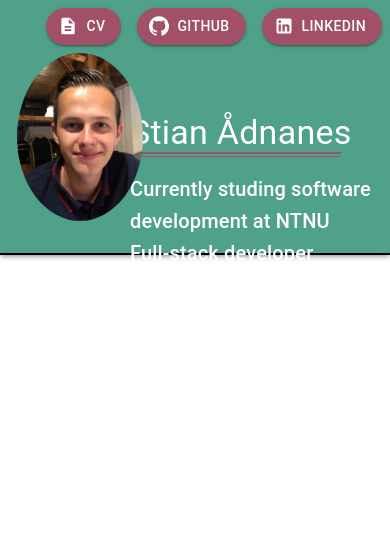
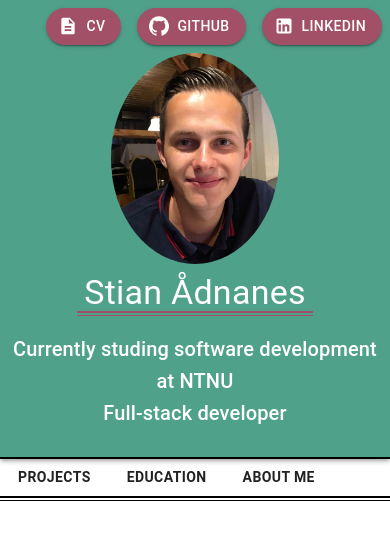
Before and after one commit to stianaad/Portfolio, a React (Create React App) app: page / in a window 390 px wide. Shown: the top 540 px of the page. Built offline with nearby package versions, Linux system fonts and the light colour scheme.

Commit message:
starting on menu

```diff
--- a/src/App.js
+++ b/src/App.js
@@ -1,9 +1,12 @@
 import Header from './views/Header';
+import Menu from './views/Menu'
+
 
 function App() {
   return (
     <div className="App">
       <Header/>
+      <Menu/>
     </div>
   );
 }
--- a/src/components/CustomizedButton.jsx
+++ b/src/components/CustomizedButton.jsx
@@ -14,7 +14,12 @@ const useStyles = makeStyles((theme) => ({
     //maxWidth: "10vh"
     borderRadius: "50px",
     margin: theme.spacing(1),
-    float: "right"
+    [theme.breakpoints.down('xs')]: {
+      float: 'right'
+    },
+    [theme.breakpoints.up('sm')]: {
+      float: "right"
+    }
   },
 }))
 
--- a/src/views/Header.jsx
+++ b/src/views/Header.jsx
@@ -1,4 +1,4 @@
-import React from 'react';
+import React, {useEffect, useState, useCallback} from 'react';
 import { makeStyles } from '@material-ui/core/styles';
 import Paper from '@material-ui/core/Paper';
 import CustomizedButton from '../components/CustomizedButton'
@@ -17,48 +17,90 @@ const useStyles = makeStyles((theme) => ({
   paper: {
     backgroundColor: "#50A18A",
     width: '100%',
-    height: '30vh',
+    height: '35vh',
     borderRadius: "0%",
-    borderBottom: "2px solid black"
+    borderBottom: "2px solid black",
+    /*[theme.breakpoints.down('xs')]: {
+      height: '45vh'
+    },*/
   },
   picture: {
-    width: "15vh",
-    height: "20vh",
-    marginLeft: "2vh",
+    width: "20vh",
+    height: "25vh",
+    margin: "auto",
     borderRadius: "50%"
   },
   typography: {
     color: "white",
   },
   gridTypograpyh: {
-    marginTop: "7vh"
+    padding: theme.spacing(1),
+    [theme.breakpoints.down('xs')]: {
+      marginTop: "0vh",
+      textAlign: "center"
+    },
+    [theme.breakpoints.up('sm')]: {
+      marginTop: "7vh"
+    },
+  },
+  box: {
+    [theme.breakpoints.down('xs')]: {
+      marginLeft: "auto",
+      marginRight: "auto"
+    }
+  },
+  buttons: {
+    [theme.breakpoints.down('xs')]: {
+      backgroundColor: "black"
+    }
   }
 }));
 
 export default function Header() {
   const classes = useStyles();
+  const [heightWindow, setHeightWindow] = useState()
 
   const openWebsite = (website) => {
     window.open(website)
   }
 
+  const handleWindowResize = useCallback(event => {
+    const height = document.getElementById('test').getBoundingClientRect().top;
+    console.log(height)
+    document.body.style.height = height
+    setHeightWindow(height);
+}, []);
+
+
+useEffect(() => {
+  window.addEventListener('resize', handleWindowResize);
+  return () => {
+    window.removeEventListener('resize', handleWindowResize);
+  };
+}, [handleWindowResize]);
+
+  useEffect(() => {
+    const height = document.getElementById('test').getBoundingClientRect().top;
+    setHeightWindow(height)
+  }, [])
+
   return (
-      <Paper elevation={3} className={classes.paper}>
-        <Grid container >
+      <Paper elevation={3} className={classes.paper} style={{height: (heightWindow+60).toString()+"px"}}>
+        <Grid container>
           <Grid item xs={12}>
             <CustomizedButton name="LINKEDIN" icon={LinkedInIcon} onClick={() => openWebsite("https://www.linkedin.com/in/stianaad/")}/>
             <CustomizedButton name="GITHUB" icon={GitHubIcon} onClick={() => openWebsite("https://github.com/stianaad")}/>
             <CustomizedButton name="CV" icon={DescriptionIcon} onClick={() => openWebsite(CV)}/>
           </Grid>
-          <Grid item xs={4}>
+          <Grid container item sm={4} xs={12} alignContent="space-around">
             <Avatar alt="Picture of Stian" src={Portrait} className={classes.picture}/>
           </Grid>
-          <Grid item xs={8} className={classes.gridTypograpyh}>
+          <Grid item sm={8} xs={12} className={classes.gridTypograpyh}>
             <Typography variant="h4" className={classes.typography}>Stian Ådnanes</Typography>
-            <Box borderTop='2px solid #A15067' marginTop='-2px' width='25vh'></Box>
-            <Box borderTop='1px solid #A15067' marginTop='2px' marginBottom="2vh" width='25vh'></Box>
+            <Box borderTop='2px solid #A15067' marginTop='-2px' className={classes.box} width='28vh'></Box>
+            <Box borderTop='1px solid #A15067' marginTop='2px' className={classes.box} marginBottom="2vh" width='28vh'></Box>
             <Typography variant="h6" className={classes.typography}>Currently studing software development at NTNU</Typography>
-            <Typography variant="h6" className={classes.typography}>Full-stack developer</Typography>
+            <Typography variant="h6" id="test" className={classes.typography}>Full-stack developer</Typography>
           </Grid>
         </Grid>
       </Paper>
--- /dev/null
+++ b/src/views/Menu.jsx
@@ -0,0 +1,26 @@
+import Grid from '@material-ui/core/Grid'
+import Button from '@material-ui/core/Button'
+import Box from '@material-ui/core/Box'
+import { makeStyles } from '@material-ui/core'
+
+const useStyles = makeStyles((theme) => ({
+  button: {
+    fontWeight: 'bold',
+    margin: '0 10px'
+  }
+}))
+
+export default function Menu() {
+  const classes = useStyles()
+  return(
+    <Grid container>
+        <Grid item xs={12}>
+          <Button className={classes.button}> Projects </Button>
+          <Button className={classes.button}> Education </Button>
+          <Button className={classes.button}> About me </Button>
+        </Grid>
+        <Box borderTop='2px solid black' marginTop='0px' width='100%'/>
+        <Box borderTop='1px solid black' marginTop='2px' width='100%'/>
+      </Grid>
+  )
+}
```
Also changed, not shown: 1 other file (tests, documents, lock files or other folders).
